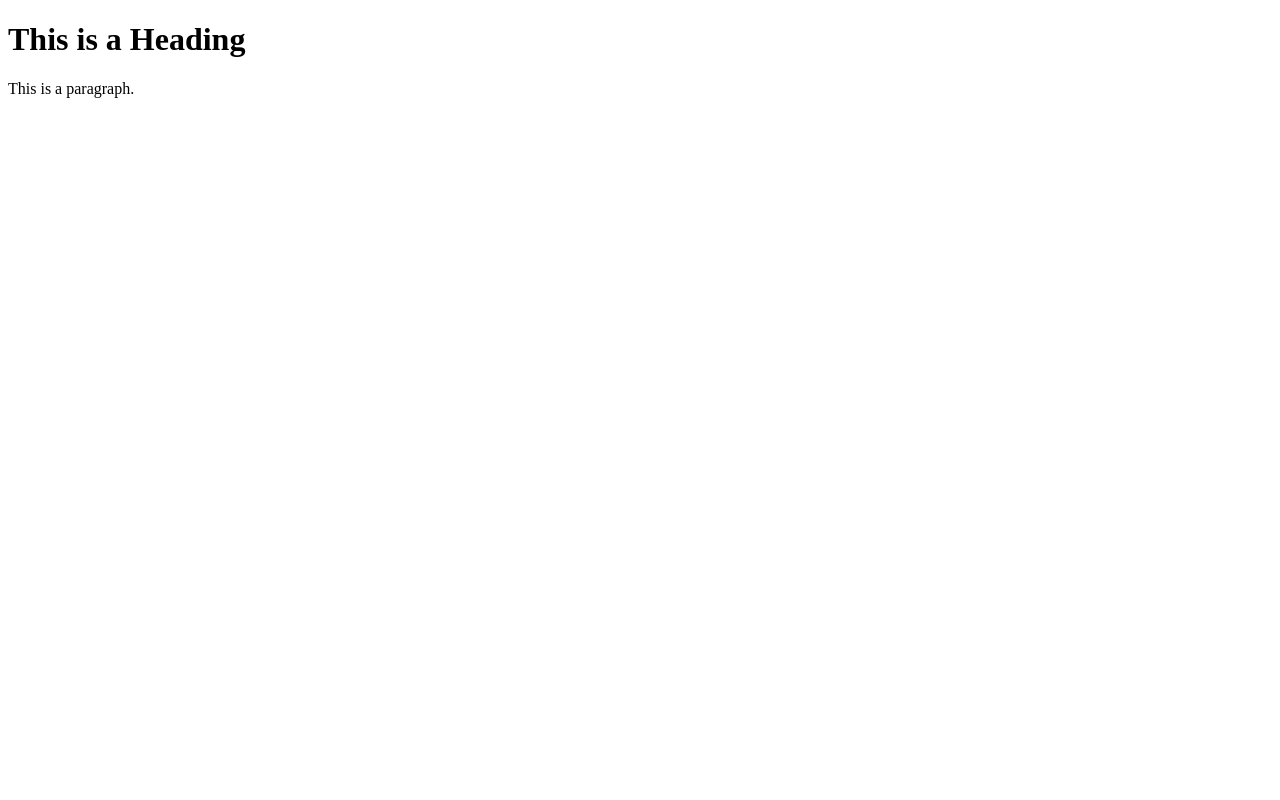
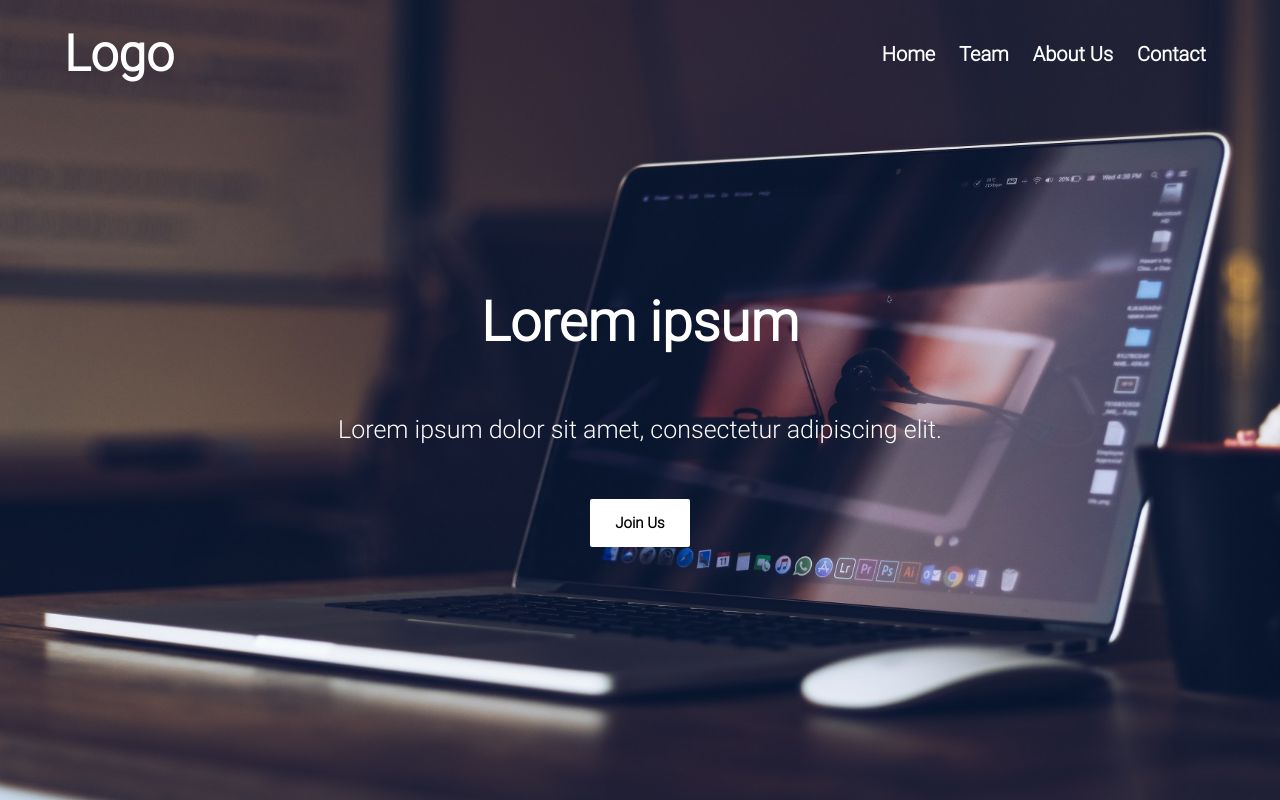
Before and after one commit to andrei-db/PhotographyWebsite, a plain HTML site: page index.html in a window 1280 px wide. Drawn offline with Linux system fonts and the light colour scheme.

Commit message:
created banner secction and navbar
-created banner section
-created navbar
-made animations for middle text,logo and nav links

```diff
--- a/css/style.css
+++ b/css/style.css
@@ -0,0 +1,143 @@
+@font-face {
+    font-family: roboto;
+    src: url('../css/fonts/Roboto-Light.ttf');
+}
+
+* {
+
+    font-family: roboto;
+}
+
+body {
+    margin: 0;
+}
+
+
+/* global style*/
+
+button.normal {
+    background-color: #fff;
+    padding: 15px 25px;
+    border: none;
+    outline: none;
+    border-radius: 2px;
+    font-size: 15px;
+    font-weight: 700;
+
+}
+
+header {
+    display: flex;
+    align-items: center;
+    justify-content: center;
+    background-image: url('../images/bg.jpg');
+    background-size: cover;
+    height: 100vh;
+    color: #fff;
+    position: relative;
+}
+
+header nav h1 {
+    font-weight: 900;
+    font-size: 50px;
+}
+
+header .center-text {
+    display: flex;
+    justify-content: center;
+    align-items: center;
+    flex-direction: column;
+}
+
+header .center-text h1 {
+    font-weight: 900;
+    font-size: 55px;
+}
+
+header .center-text p {
+    font-size: 25px;
+}
+
+header .center-text .join-btn {
+    margin-top: 30px;
+}
+
+header nav {
+    width: 90%;
+    position: absolute;
+    top: 25px;
+    display: flex;
+    align-items: center;
+    justify-content: space-between;
+}
+
+header nav .nav-links a {
+    text-decoration: none;
+    color: #fff;
+    padding: 0 10px;
+    font-size: 20px;
+    font-weight: 700;
+}
+
+header nav h1 {
+    margin: 0;
+}
+
+
+/* animations */
+
+.fadeMid {
+    animation: fadeMid ease 3s;
+    animation-iteration-count: 1;
+    animation-fill-mode: forwards;
+}
+
+.fadeRight {
+    animation: fadeInRight ease 1.5s;
+    animation-duration: 0.1;
+    animation-fill-mode: both;
+    animation-delay: 0.2s;
+}
+
+.fadeLeft {
+    animation: fadeInLeft ease 1.5s;
+    animation-duration: 0.1;
+    animation-fill-mode: both;
+    animation-delay: 0.2s;
+}
+
+@keyframes fadeMid {
+    0% {
+        opacity: 0;
+    }
+
+    100% {
+        opacity: 1;
+    }
+}
+
+@keyframes fadeInRight {
+    from {
+        opacity: 0;
+        transform: translateX(30px);
+    }
+
+    to {
+        opacity: 1;
+        -webkit-transform: none;
+        transform: none;
+    }
+}
+
+@keyframes fadeInLeft {
+    from {
+        opacity: 0;
+        transform: translateX(-30px);
+    }
+
+    to {
+        opacity: 1;
+        -webkit-transform: none;
+        transform: none;
+    }
+}
--- a/index.html
+++ b/index.html
@@ -7,10 +7,24 @@
     <link rel="stylesheet" href="css/style.css">
 </head>
 
-<body id="ss">
+<body>
+    <header>
+        <nav>
+            <h1 class="fadeLeft">Logo</h1>
+            <div class="nav-links fadeRight">
+                <a href="#">Home</a>
+                <a href="#">Team</a>
+                <a href="#">About Us</a>
+                <a href="#">Contact</a>
+            </div>
+        </nav>
+        <div class="center-text fadeMid">
+            <h1>Lorem ipsum</h1>
+            <p>Lorem ipsum dolor sit amet, consectetur adipiscing elit.</p>
+            <button class="join-btn normal">Join Us</button>
+        </div>
+    </header>
 
-    <h1>This is a Heading</h1>
-    <p>This is a paragraph.</p>
 
     <script src="js/script.js"></script>
 </body>
```
Also changed, not shown: css/fonts/Roboto-Light.ttf (added), images/bg.jpg (added).
